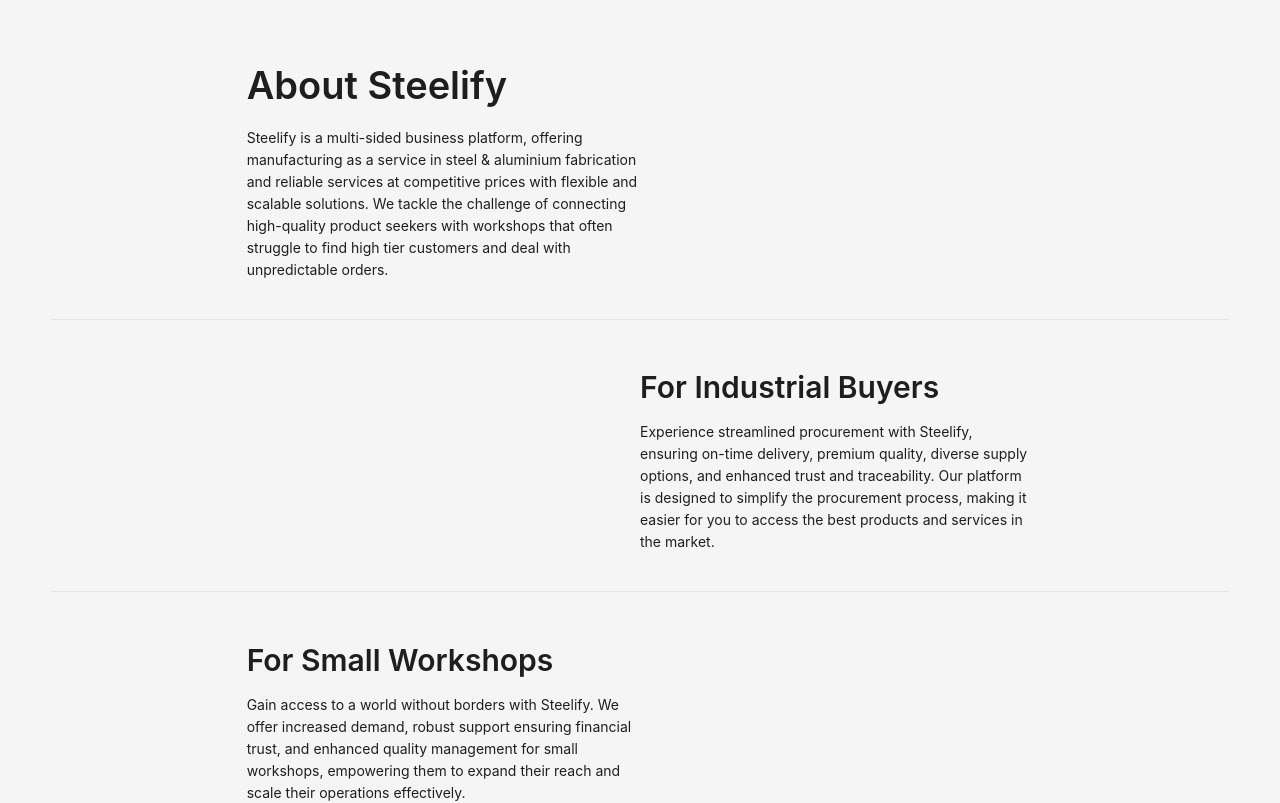
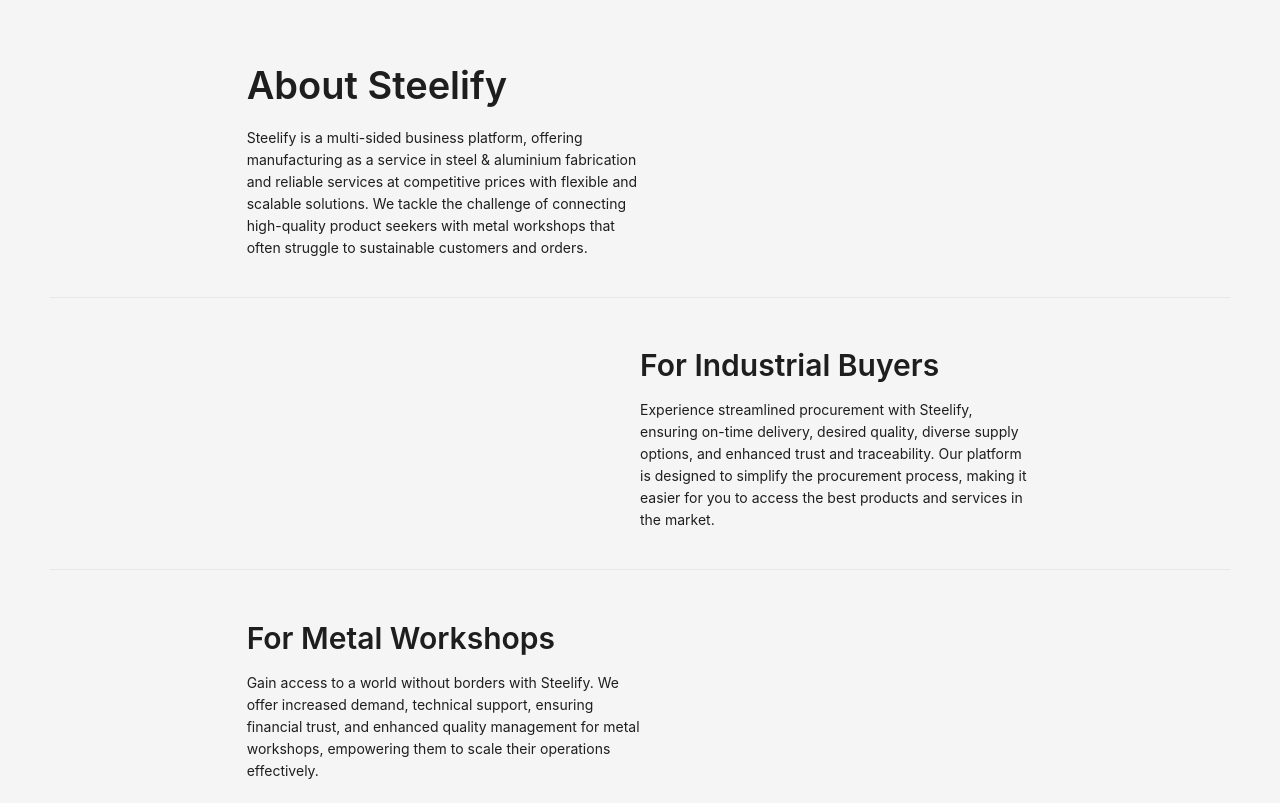
Before and after one commit to alperenerS/steelify.io, a React (Create React App) app in the folder client/: page /about-us in a window 1280 px wide. Shown: the part 200-1003 px from the top of the page. Built offline with nearby package versions, Linux system fonts and the light colour scheme.

Commit message:
Future: Paragraph fix w/ Enver

```diff
--- a/client/src/Pages/AboutUs/aboutUs.js
+++ b/client/src/Pages/AboutUs/aboutUs.js
@@ -15,8 +15,8 @@ const AboutUs = () => {
               manufacturing as a service in steel & aluminium fabrication and
               reliable services at competitive prices with flexible and scalable
               solutions. We tackle the challenge of connecting high-quality
-              product seekers with workshops that often struggle to find high
-              tier customers and deal with unpredictable orders.
+              product seekers with metal workshops that often struggle to
+              sustainable customers and orders.
             </Paragraph>
           </Typography>
         </Col>
@@ -31,7 +31,7 @@ const AboutUs = () => {
             <Title level={2}>For Industrial Buyers</Title>
             <Paragraph>
               Experience streamlined procurement with Steelify, ensuring on-time
-              delivery, premium quality, diverse supply options, and enhanced
+              delivery, desired quality, diverse supply options, and enhanced
               trust and traceability. Our platform is designed to simplify the
               procurement process, making it easier for you to access the best
               products and services in the market.
@@ -44,12 +44,12 @@ const AboutUs = () => {
       <Row justify="center">
         <Col xs={24} md={8}>
           <Typography>
-            <Title level={2}>For Small Workshops</Title>
+            <Title level={2}>For Metal Workshops</Title>
             <Paragraph>
               Gain access to a world without borders with Steelify. We offer
-              increased demand, robust support ensuring financial trust, and
-              enhanced quality management for small workshops, empowering them
-              to expand their reach and scale their operations effectively.
+              increased demand, technical support, ensuring financial trust, and
+              enhanced quality management for metal workshops, empowering them
+              to scale their operations effectively.
             </Paragraph>
           </Typography>
         </Col>
```
